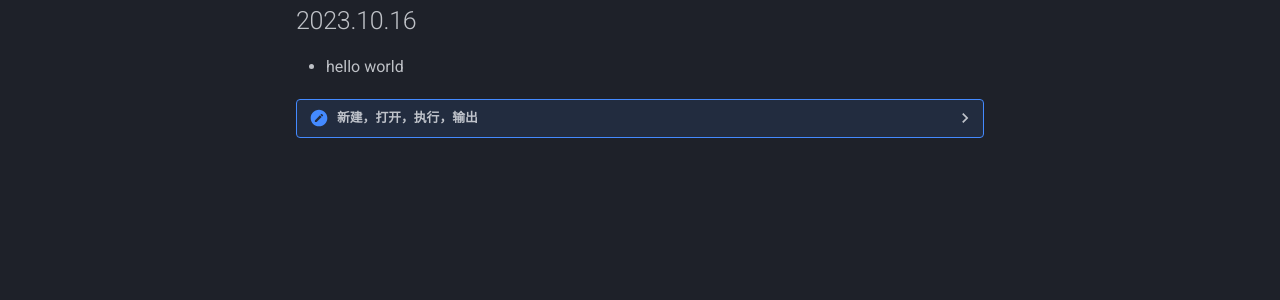
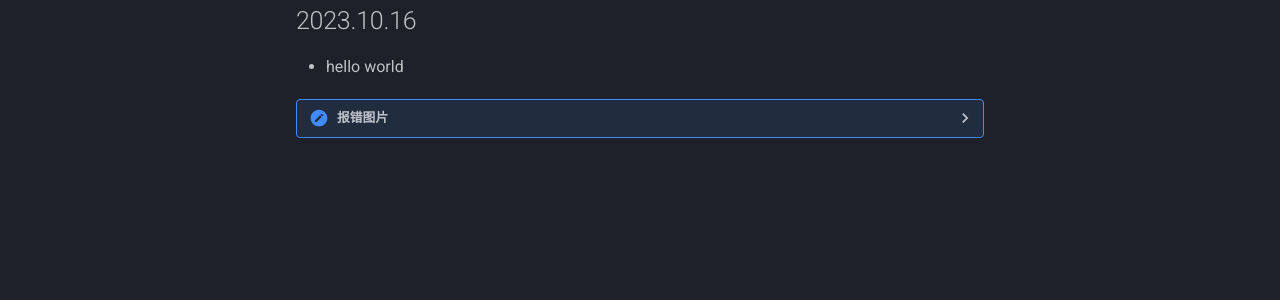
Before and after one commit to Xmbtx/xmbtx-blog, an MkDocs documentation site: the page built from docs/123/456.md, in a window 1280 px wide. Shown: the part 225-525 px from the top of the page. Built offline with MkDocs 1.6.1 and Material for MkDocs 9.7.7, drawn with Linux system fonts in a browser that asks for light colours.

Commit message:
2023-10-17_01:09:51 update

```diff
--- a/docs/123/456.md
+++ b/docs/123/456.md
@@ -5,7 +5,7 @@
 - hello world
 
   <details>
-      <summary>新建，打开，执行，输出</summary>
+      <summary>报错图片</summary>
       <p>
           <img src="111.png"/>
       </p>
```
